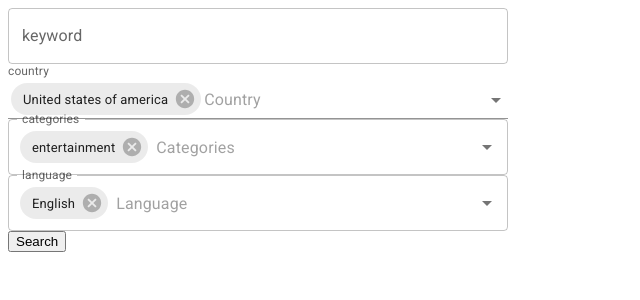
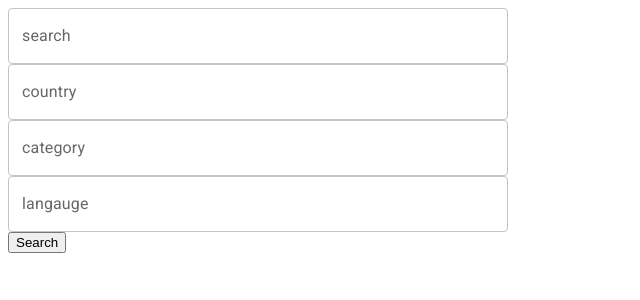
Before and after one commit to hg-torres/news-finder, a React (Create React App) app in the folder news-finder/client/: page / in a window 1280 px wide. Shown: the top 300 px of the page, without its empty margins (0-640 px from the left). Built offline with nearby package versions, Linux system fonts and the light colour scheme.

Commit message:
merging with henry

```diff
--- a/news-finder/client/src/components/SelectBox/SelectBox.js
+++ b/news-finder/client/src/components/SelectBox/SelectBox.js
@@ -8,15 +8,19 @@ import { useState,useEffect } from 'react'
 export default function SelectBox({ searchText }) {
 
   const [news, setNews] = useState([])
-  const [searchState, setSearchState] = useState('')
+  const [searchState, setSearchState] = useState({search: '', category: '', country: '', language: ''})
   const [categoryState, setCategoryState] = useState('')
   const [countryState, setCountryState] = useState('')
   const [languageState, setLanguageState] = useState('')
   const [isLoading, setIsLoading] = useState(true)
 
+  const handleInputChange = ({ target: { name, value } }) => {
+    setSearchState({ ...searchState, [name]: value })
+  }
+
   const handleSearch = async (e) => {
     e.preventDefault()
-    console.log(searchState, countryState, categoryState, languageState, `https://newsdata.io/api/1/news?apikey=pub_4031193b8e4e6a29a91c4ed164279d46890f&q=${searchState}&country=${countryState}&language=${languageState}&category=${categoryState}`)
+    console.log(searchState, countryState, categoryState, languageState, `https://newsdata.io/api/1/news?apikey=pub_4031193b8e4e6a29a91c4ed164279d46890f&q=${searchState.search}&country=${countryState.country}&language=${languageState.language}&category=${categoryState.category}`)
 
     //         searchText(text)
     // }
@@ -51,22 +55,28 @@ export default function SelectBox({ searchText }) {
         }}
 
       >
-        <TextField onChange={(e) => setSearchState(e.target.value)} fullWidth label="keyword" id="keyword" />
-        <Autocomplete
+        <TextField name="search" onChange={handleInputChange} fullWidth label="search" id="keyword" />
+        <TextField name="country" onChange={handleInputChange} fullWidth label="country" id="fullWidth" />
+        <TextField name="category" onChange={handleInputChange} fullWidth label="category" id="fullWidth" />
+        <TextField name="language" onChange={handleInputChange} fullWidth label="langauge" id="fullWidth" />
+
+        {/* <Autocomplete
         multiple
+        name="country"
         id="tags-standard"
         options={countrySelection}
         getOptionLabel={(option) => option.country}
         defaultValue={[countrySelection[70]]}
-        onChange={(e) => setCountryState(e.target.value)}
+        onChange={handleInputChange}
         renderInput={(params) => (
           <TextField
             {...params}
             variant="standard"
             label="country"
             placeholder="Country"
-            value={countryState}
-            onChange={(e) => setCountryState(e.target.value)}
+            name= "country"
+            // value={countryState}
+            onChange={handleInputChange}
           />
         )}
       />
@@ -105,7 +115,7 @@ export default function SelectBox({ searchText }) {
             onChange={(e) => setLanguageState(e.target.value)}
           />
         )}
-      />
+      /> */}
        <button type="submit">Search</button>
       </Box>
 
```
